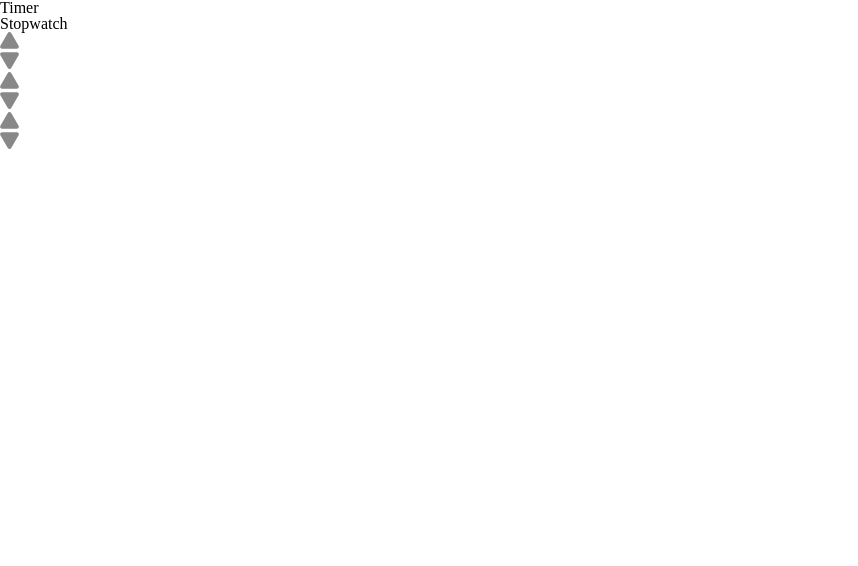
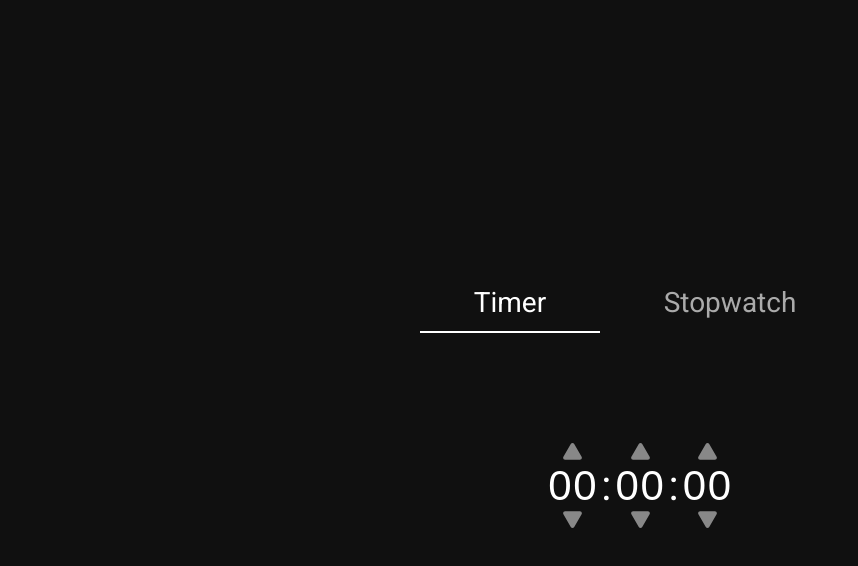
Before and after one commit to nadirg2/timer, a plain HTML site: page index.html in a window 1280 px wide. Shown: the whole page, without its empty margins (0-858 px from the left). Drawn offline with Linux system fonts and the light colour scheme.

Commit message:
up and down buttons, menu

```diff
--- a/index.html
+++ b/index.html
@@ -5,18 +5,21 @@
     <meta http-equiv="X-UA-Compatible" content="IE=edge" />
     <meta name="viewport" content="width=device-width, initial-scale=1.0" />
     <link rel="stylesheet" href="style.css">
+    <link rel="preconnect" href="https://fonts.gstatic.com">
+    <link href="https://fonts.googleapis.com/css2?family=Roboto:wght@400;500&display=swap" rel="stylesheet">
     <title>Timer || by nadir_gg</title>
   </head>
   <body>
-    <div class="menu">
-      <div class="menu-item">Timer</div>
-      <div class="menu-item">Stopwatch</div>
+    <div class="menu" data-active="timer">
+      <div data-name='timer' class="menu-item menu-item_timer">Timer</div>
+      <div data-name='stopwatch' class="menu-item menu-item_stopwatch">Stopwatch</div>
+      <div class="menu-item-underline"></div>
     </div>
     <div class="content">
       <div class="timer">
         <div class="timer-item">
           <svg
-            class="timer-item__down"
+            class="timer-item__up"
             width="19"
             height="17"
             viewBox="0 0 19 17"
@@ -28,7 +31,7 @@
               fill="#888888"
             />
           </svg>
-          <div class="timer-item__input"></div>
+          <input maxlength='2' type="text" value="00" class="timer-item__input"></input>
           <svg
             class="timer-item__down"
             width="19"
@@ -43,9 +46,10 @@
             />
           </svg>
         </div>
+        <div class="colon">:</div>
         <div class="timer-item">
           <svg
-            class="timer-item__down"
+            class="timer-item__up"
             width="19"
             height="17"
             viewBox="0 0 19 17"
@@ -57,7 +61,7 @@
               fill="#888888"
             />
           </svg>
-          <div class="timer-item__input"></div>
+          <input maxlength='2' type="text" value="00" class="timer-item__input"></input>
           <svg
             class="timer-item__down"
             width="19"
@@ -72,9 +76,10 @@
             />
           </svg>
         </div>
+        <div class="colon">:</div>
         <div class="timer-item">
           <svg
-            class="timer-item__down"
+            class="timer-item__up"
             width="19"
             height="17"
             viewBox="0 0 19 17"
@@ -86,7 +91,7 @@
               fill="#888888"
             />
           </svg>
-          <div class="timer-item__input"></div>
+          <input maxlength='2' type="text" value="00" class="timer-item__input"></input>
           <svg
             class="timer-item__down"
             width="19"
@@ -102,7 +107,8 @@
           </svg>
         </div>
       </div>
-      <div class="stopwatch_hidden"></div>
+      <div class="stopwatch stopwatch_hidden"></div>
     </div>
+    <script src="main.js"></script>
   </body>
 </html>
--- a/main.js
+++ b/main.js
@@ -0,0 +1,35 @@
+var menu = document.getElementsByClassName("menu")[0];
+var menu_items = document.querySelectorAll(".menu-item");
+menu_items.forEach((i) => {
+  i.addEventListener("click", () => {
+    const i_name = i.getAttribute("data-name");
+    menu.setAttribute("data-active", i_name);
+  });
+});
+
+
+var timer_items = document.querySelectorAll('.timer-item')
+timer_items.forEach(timer_item => {
+    let up = timer_item.querySelector('.timer-item__up')
+    let down = timer_item.querySelector('.timer-item__down')
+    let input = timer_item.querySelector('.timer-item__input')
+    console.log(timer_item);
+    up.addEventListener('click', () => {
+        if (parseInt(input.value)<9){
+            input.value = '0' + (parseInt(input.value)+1)
+        } else if (parseInt(input.value)===59) {
+            input.value = '00'
+        } else {
+            input.value = parseInt(input.value)+1
+        }
+    })
+    down.addEventListener('click', () => {
+        if (parseInt(input.value) == 0) {
+            input.value = 59
+        } else if (parseInt(input.value) < 11) {
+            input.value = '0' + (parseInt(input.value)-1)
+        } else {
+            input.value = parseInt(input.value)-1
+        }
+    })
+});
--- a/style.css
+++ b/style.css
@@ -43,3 +43,112 @@ table {
 	border-collapse: collapse;
 	border-spacing: 0;
 }
+
+/* ===== MAIN STYLES ===== */
+
+body {
+    display: flex;
+    align-items: center;
+    justify-content: center;
+    flex-direction: column;
+    overflow: hidden;
+    width: 100vw;
+    height: 100vh;
+    --color-white: #FFFFFF;
+    --color-gray: #AAAAAA;
+    --color-red: #FF0000;
+    --color-dark: #101010;
+    background-color: var(--color-dark);
+    font-family: 'Roboto', sans-serif;
+}
+
+/* ===== MENU ===== */
+
+.menu {
+    display: flex;
+    position: relative;
+    margin-bottom: 110px;
+}
+
+.menu-item {
+    width: 180px;
+    font-style: normal;
+    font-weight: normal;
+    font-size: 28px;
+    line-height: 60px;
+    display: flex;
+    align-items: center;
+    justify-content: center;
+    color: var(--color-gray);
+    cursor: pointer;
+    margin: 0 40px 0 0;
+}
+
+.menu[data-active='stopwatch'] .menu-item_stopwatch {
+    color: var(--color-white);
+    cursor: default;
+}
+
+.menu[data-active='timer'] .menu-item_timer {
+    color: var(--color-white);
+    cursor: default;
+}
+
+.menu-item-underline {
+    width: 180px;
+    height: 2px;
+    background-color: var(--color-white);
+    position: absolute;
+    bottom: 0;
+    left: 0;
+    transition: .2s ease-in;
+}
+
+.menu[data-active='stopwatch'] .menu-item-underline {
+    left: 220px;
+}
+
+/* ===== CONTENT ===== */
+
+.timer {
+    display: flex;
+    align-items: center;
+    justify-content: center;
+}
+
+.colon {
+    font-size: 42px;
+    line-height: 49px;
+    display: flex;
+    align-items: center;
+    justify-content: center;
+    color: #FFFFFF;
+    margin: 0 2px;
+}
+
+.timer-item {
+    display: flex;
+    flex-direction: column;
+    align-items: center;
+    justify-content: center;
+}
+
+.timer-item__input {
+    font-style: normal;
+    font-weight: normal;
+    font-size: 42px;
+    line-height: 49px;
+    display: flex;
+    align-items: center;
+    text-align: center;
+    letter-spacing: 0.04em;
+    width: 49px;
+    height: 49px;
+    background-color: transparent;
+    border: unset;
+    color: #FFFFFF;
+}
+
+.timer-item__input:focus{
+    outline: none;
+}
```
